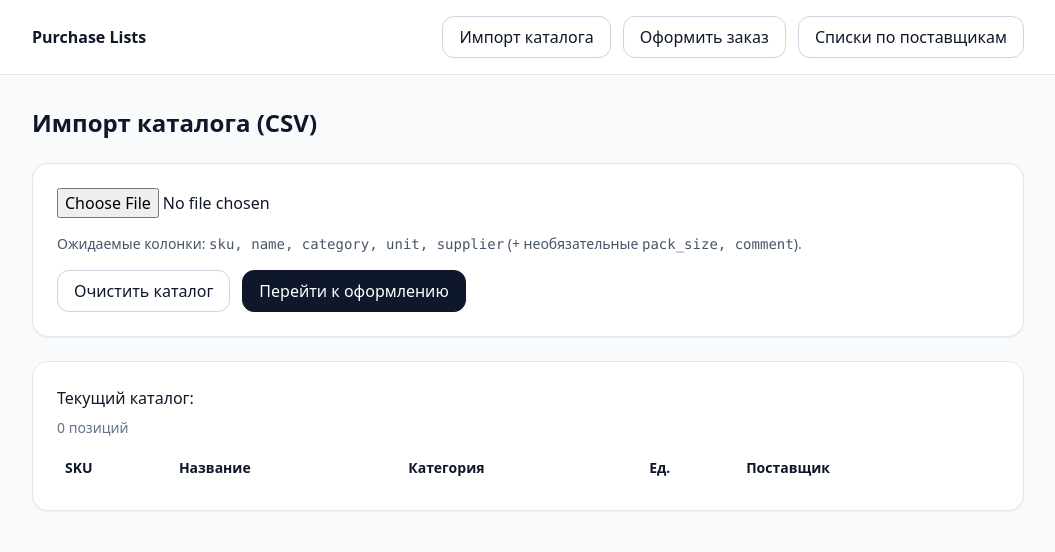
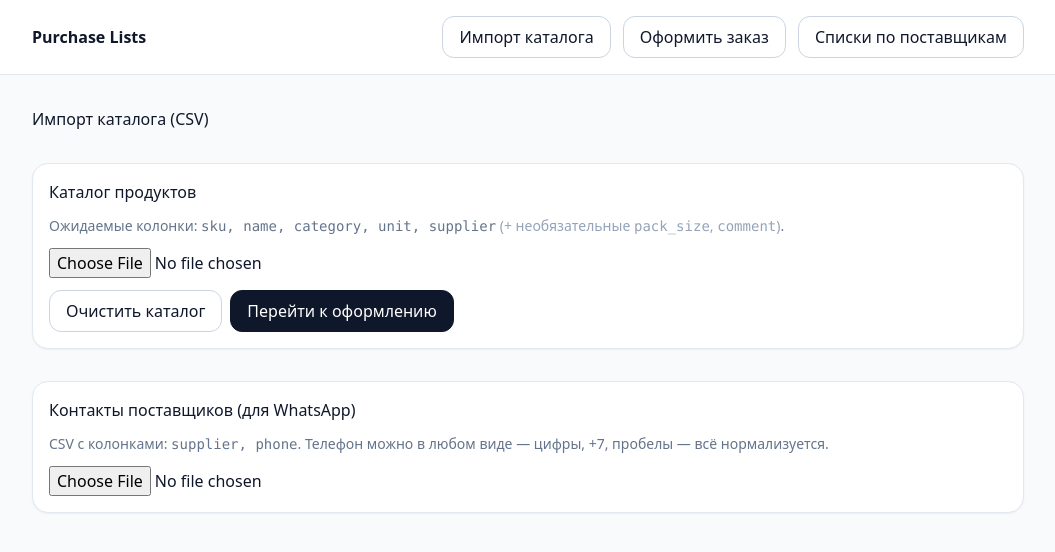
Before and after one commit to gevmatveev-debug/purchase-lists-mvp, a Next.js app: page /import in a window 1280 px wide. Shown: the top 552 px of the page, without its empty margins (112-1167 px from the left). Built offline with nearby package versions, Linux system fonts and the light colour scheme.

Commit message:
Update page.tsx

```diff
--- a/app/import/page.tsx
+++ b/app/import/page.tsx
@@ -1,61 +1,76 @@
 "use client";
-import { parseCSV } from "@/lib/csv";
+import { useState } from "react";
+import { parseCSV, parseSuppliersCSV } from "@/lib/csv";
 import { useCatalog } from "@/store/useCatalog";
+import { useSuppliers } from "@/store/useSuppliers";
+import Link from "next/link";
 
 export default function ImportPage() {
   const { catalog, setCatalog, clear } = useCatalog();
+  const { phones, setPhones } = useSuppliers();
+  const [loadingCat, setLoadingCat] = useState(false);
+  const [loadingSup, setLoadingSup] = useState(false);
+
+  const onCatalog = async (file?: File) => {
+    if (!file) return;
+    setLoadingCat(true);
+    try {
+      const data = await parseCSV(file);
+      setCatalog(data);
+    } finally {
+      setLoadingCat(false);
+    }
+  };
+
+  const onSuppliers = async (file?: File) => {
+    if (!file) return;
+    setLoadingSup(true);
+    try {
+      const map = await parseSuppliersCSV(file);
+      setPhones(map);
+    } finally {
+      setLoadingSup(false);
+    }
+  };
 
   return (
-    <div className="space-y-6">
-      <h1 className="text-2xl font-semibold">Импорт каталога (CSV)</h1>
+    <div className="space-y-8">
+      <h1 className="h1">Импорт каталога (CSV)</h1>
 
-      <div className="card p-6 space-y-4">
+      <div className="card p-4 space-y-3">
+        <div className="font-medium">Каталог продуктов</div>
+        <div className="text-sm text-slate-500">
+          Ожидаемые колонки: <code>sku, name, category, unit, supplier</code>
+          <span className="text-slate-400"> (+ необязательные <code>pack_size</code>, <code>comment</code>)</span>.
+        </div>
         <input
           type="file"
-          accept=".csv,text/csv"
-          onChange={async (e) => {
-            const file = e.target.files?.[0];
-            if (!file) return;
-            const rows = await parseCSV(file);
-            setCatalog(rows);
-          }}
+          accept=".csv"
+          onChange={(e) => onCatalog(e.target.files?.[0] || undefined)}
+          disabled={loadingCat}
         />
-        <div className="text-sm text-slate-600">
-          Ожидаемые колонки: <code>sku, name, category, unit, supplier</code> (+ необязательные <code>pack_size, comment</code>).
-        </div>
-        <div className="flex gap-3">
+        <div className="flex gap-2">
           <button className="btn" onClick={clear}>Очистить каталог</button>
-          <a className="btn btn-primary" href="/order">Перейти к оформлению</a>
+          <Link className="btn btn-primary" href="/order">Перейти к оформлению</Link>
         </div>
       </div>
 
-      <div className="card p-6">
-        <div className="font-medium mb-2">Текущий каталог:</div>
-        <div className="text-sm text-slate-500 mb-3">{catalog.length} позиций</div>
-        <div className="max-h-[400px] overflow-auto text-sm">
-          <table className="w-full text-left">
-            <thead className="sticky top-0 bg-white">
-              <tr>
-                <th className="p-2">SKU</th>
-                <th className="p-2">Название</th>
-                <th className="p-2">Категория</th>
-                <th className="p-2">Ед.</th>
-                <th className="p-2">Поставщик</th>
-              </tr>
-            </thead>
-            <tbody>
-              {catalog.slice(0, 200).map((p) => (
-                <tr key={p.sku} className="border-t">
-                  <td className="p-2">{p.sku}</td>
-                  <td className="p-2">{p.name}</td>
-                  <td className="p-2">{p.category}</td>
-                  <td className="p-2">{p.unit}</td>
-                  <td className="p-2">{p.supplier}</td>
-                </tr>
-              ))}
-            </tbody>
-          </table>
+      <div className="card p-4 space-y-3">
+        <div className="font-medium">Контакты поставщиков (для WhatsApp)</div>
+        <div className="text-sm text-slate-500">
+          CSV с колонками: <code>supplier, phone</code>. Телефон можно в любом виде — цифры, +7, пробелы — всё нормализуется.
         </div>
+        <input
+          type="file"
+          accept=".csv"
+          onChange={(e) => onSuppliers(e.target.files?.[0] || undefined)}
+          disabled={loadingSup}
+        />
+        {Object.keys(phones).length > 0 && (
+          <div className="text-sm text-green-700">
+            Загружено телефонов: {Object.keys(phones).length}
+          </div>
+        )}
       </div>
     </div>
   );
```
